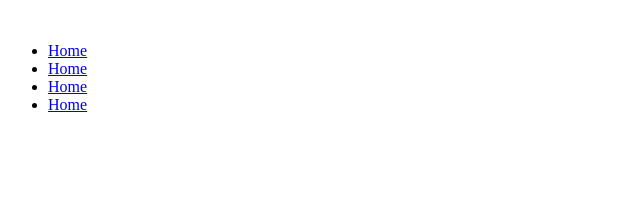
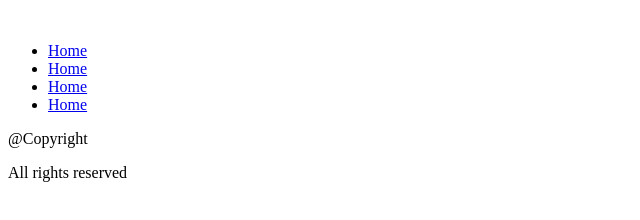
Before and after one commit to YanaISR/git_tutorial, a plain HTML site: page index.html in a window 1280 px wide. Shown: the whole page, without its empty margins (0-640 px from the left). Drawn offline with Linux system fonts and the light colour scheme.

Commit message:
Added changes to footer

```diff
--- a/index.html
+++ b/index.html
@@ -35,5 +35,9 @@
     <main>
 
     </main>
+    <footer class="footer">
+        <p>@Copyright</p>
+        <p>All rights reserved</p>
+    </footer>
 </body>
 </html>
```
